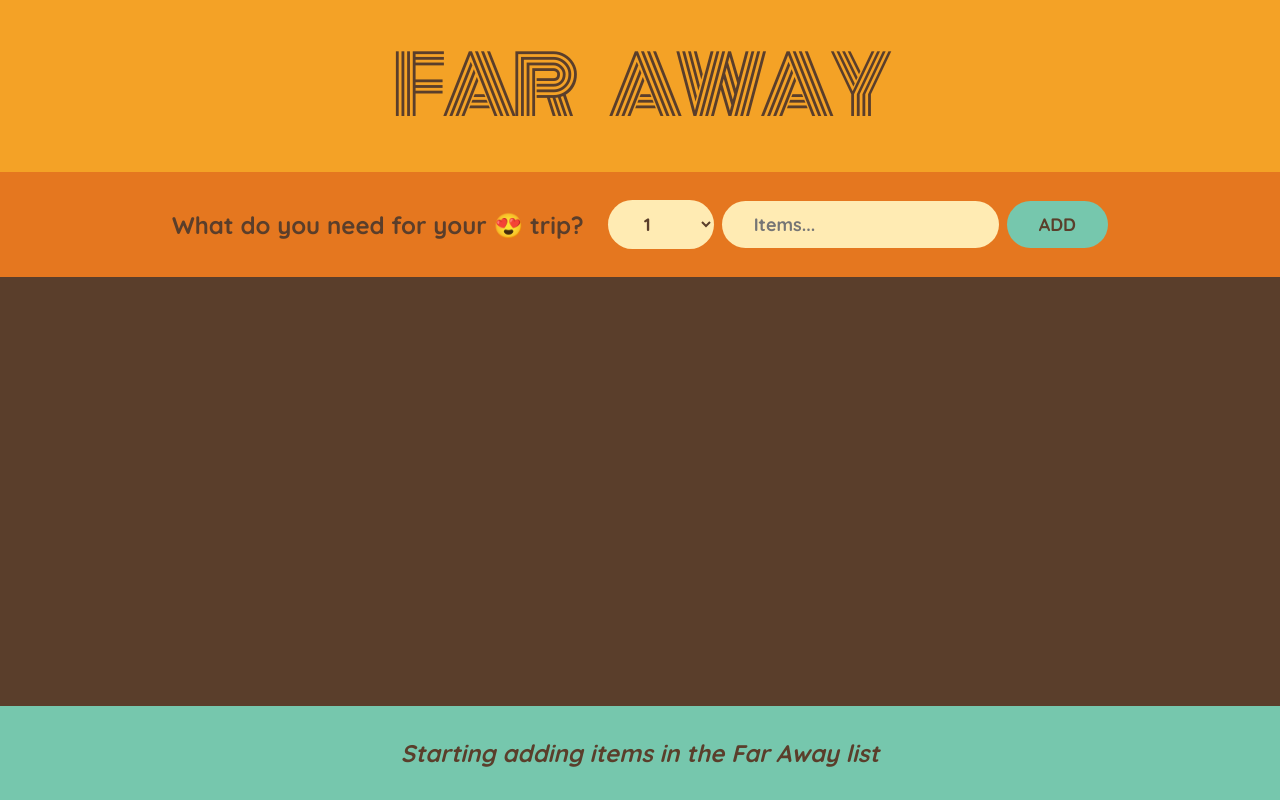
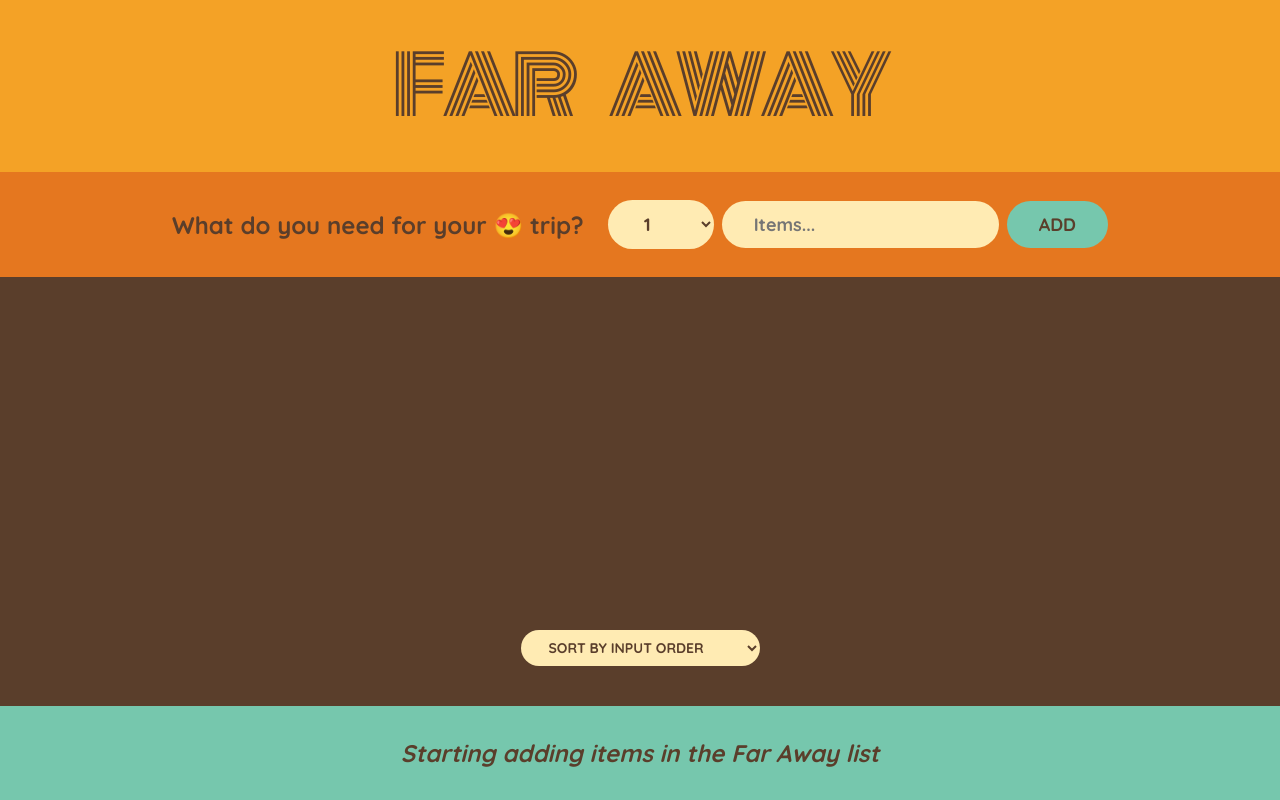
Before and after one commit to Ak003x/dev.React-practice3, a Next.js app: page / in a window 1280 px wide. Built offline with nearby package versions, Linux system fonts and the light colour scheme.

Commit message:
Added the select tag

```diff
--- a/src/app/page.js
+++ b/src/app/page.js
@@ -85,6 +85,16 @@ function PackingList({ items, DeletedItems, UpdatedItems }) {
       <ul >
         {items.map(items => <Item items={items} key={items.id} DeletedItems={DeletedItems} UpdatedItems={UpdatedItems} />)}
       </ul>
+      <div className="action">
+        <select>
+          <option value="">Sort by input Order </option>
+          <option value="">Sort by description</option>
+          <option value="">Sort by packed status</option>
+        </select>
+      </div>
+
+
+
     </div>
   )
 }
```
